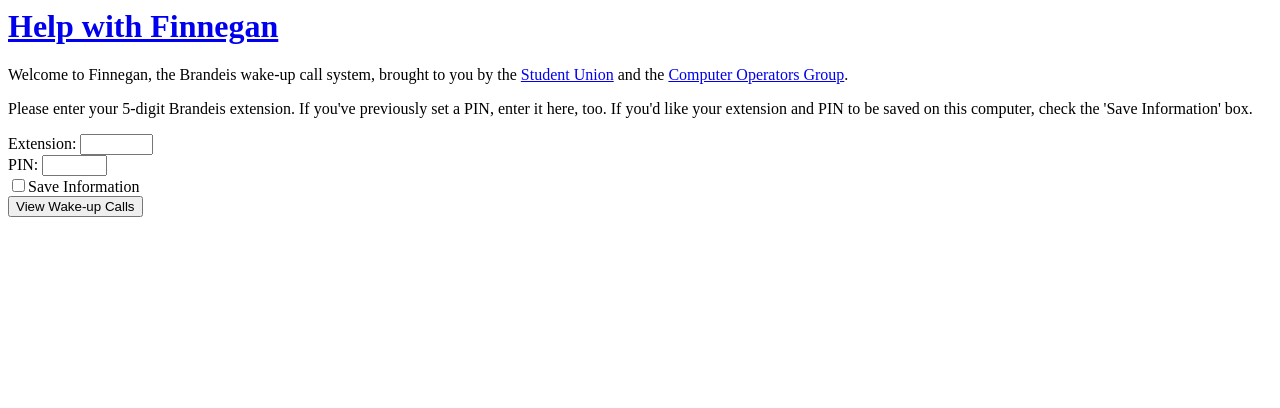
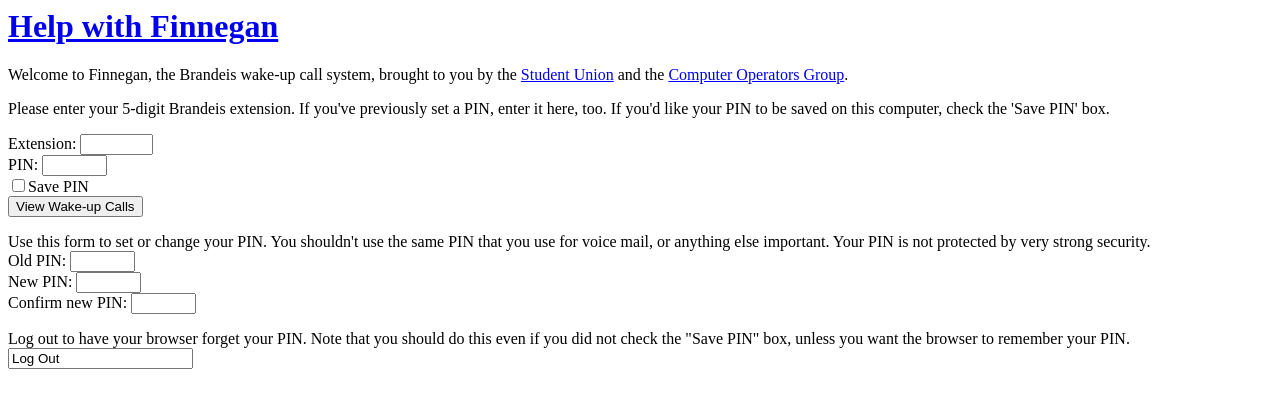
Before and after one commit to matthewg/Zevils, a PHP site: page / in a window 1280 px wide. Shown: the top 408 px of the page. Run offline with PHP 8.4, Linux system fonts and the light colour scheme.

Commit message:
Do PIN checking

```diff
--- a/finnegan/web/index.php
+++ b/finnegan/web/index.php
@@ -3,11 +3,47 @@
 require "db-connect.inc";
 require "template.inc";
 
+function db_error() {
+	echo preg_replace("/__ERROR__/", "Couldn't connect: " . mysql_error(), $TEMPLATE["db_error"]);
+	do_end();
+}
+
 function extension_ok($extension) {
 	if(preg_match('/^[69][0-9]{4}$/', $extension))
 		return 1;
-	else
+	else {
+		echo $TEMPLATE["extension_invalid"];
 		return 0;
+	}
+}
+
+function pin_ok($extension, $pin) {
+	if(!extension_ok($extension)) return 0;
+	if(!preg_match('/^[0-9]{0,4}$/', $pin)) {
+		echo $TEMPLATE["pin_invalid"];
+		return 0;
+	} else {
+		$result = mysql_query(sprintf("SELECT pin FROM prefs WHERE extension='%s'", $extension));
+		if(!$result) db_error();
+
+		$row = mysql_fetch_array($result, MYSQL_NUM);
+		if(!$row || !$row[0]) {
+			if($pin) {
+				echo $TEMPLATE["pin_empty"];
+				return 0;
+			} else {
+				return 1;
+			}
+		} else {
+			$goodpin = $row[0];
+			if($pin != $goodpin) {
+				echo $TEMPLATE["pin_error"];
+				return 0;
+			} else {
+				return 1;
+			}
+		}
+	}
 }
 
 // 22:00:04 -> 10:00 PM
@@ -80,14 +116,22 @@ function do_end() {
 $extension = "";
 $extension_ok = 0;
 if(isset($_COOKIE["finnegan-extension"])) $extension = $_COOKIE["finnegan-extension"];
-if(isset($_REQUEST["extension"])) $extension = $_REQUEST["extension"];
+if(isset($_POST["extension"])) $extension = $_POST["extension"];
+
+$pin = "";
+if(isset($_COOKIE["finnegan-pin"])) $pin = $_COOKIE["finnegan-pin"];
+if(isset($_POST["pin"])) $pin = $_POST["pin"];
+
 if($extension) {
-	$extension = preg_replace("/[^0-9]/", "", $extension);
-	if(extension_ok($extension)) {
+	if(extension_ok($extension) && pin_ok($extension, $pin)) {
 		$extension_ok = 1;
 		setcookie("finnegan-extension", $extension, time()+60*60*24*365);
+
+		if(isset($_POST["savepin"]) && $_POST["savepin"] == "1") {
+			setcookie("finnegan-pin", $pin, time()+60*60*24*365);
 		} else {
-		echo $TEMPLATE["extension_invalid"];
+			setcookie("finnegan-pin", $pin);
+		}
 	}
 }
 
@@ -100,18 +144,14 @@ if($extension_ok) {
 	echo $TEMPLATE["viewcalls_start"];
 
 	$dbh = get_dbh();
-	if(!$dbh) {
-		echo preg_replace("/__ERROR__/", "Couldn't connect: " . mysql_error(), $TEMPLATE["db_error"]);
-		do_end();
-	}
+	if(!$dbh) db_error();
+
 	printf('<input type="hidden" name="extension" value="%s">',
 		$extension);
 
 	$result = mysql_query("SELECT wake_id, time, message, date, std_weekdays, cur_weekdays, cal_type FROM wakes WHERE extension='$extension' ORDER BY time");
-	if(!$result) {
-		echo preg_replace("/__ERROR__/", "Invalid query: " . mysql_error(), $TEMPLATE["db_error"]);
-		do_end();
-	} else {
+	if(!$result) db_error();
+
 	$count = mysql_num_rows($result);
 	echo preg_replace("/__COUNT__/", $count, $TEMPLATE["wake_list_start"]);
 	while($count && ($row = mysql_fetch_assoc($result))) {
@@ -190,7 +230,6 @@ if($extension_ok) {
 		if($delete) echo "</span>";
 	}
 	echo $TEMPLATE["wake_list_end"];
-	}
 
 	mysql_close($dbh);
 } else {
--- a/finnegan/web/template.inc
+++ b/finnegan/web/template.inc
@@ -51,7 +51,7 @@
  *		Form parameters:
  *			extension: User's extension
  *			pin: User's PIN (4-digit number).  If the user did not previously have a PIN, and one is present here, a PIN will be set.  Otherwise, this must match the user's previously-set PIN.
- *			save: If this parameter is present, the user's PIN and extension will be saved in a cookie.
+ *			saveping: If this parameter is present, the user's PIN will be saved in a cookie.
  *			op: Either 'login' to log the user in, or 'forgotpin' to have the system call the user's extension and tell the user his/her PIN.
  *
  *	viewcalls_end: End of the 'view wake-up calls' page.  This will be called immediately before 'foot'.
@@ -94,7 +94,7 @@
  *
  *	Link to take the user to a documentation page. (docs.php)
  *
- *	Submitting to index.php with op='delcookie' will clear the user's saved PIN and extension.
+ *	Submitting to index.php with op='Log Out' will clear the user's saved PIN.
  *
  *	Submitting to index.php with op='setpin', and parameters 'oldpin', 'pin1', and 'pin2'
  *	will change the user's PIN.  oldpin must match the previous PIN, and pin1 and pin2
@@ -210,6 +210,17 @@ END_WAKE_LIST_END
 ,
 
 	"viewcalls_end" => <<<END_VIEWCALLS_END
+<p>
+Use this form to set or change your PIN.  You shouldn't use the same PIN that you use for voice mail, or anything else important.
+Your PIN is not protected by very strong security. <br />
+Old PIN: <input type="password" name="oldpin" size="5" length="4" /><br />
+New PIN: <input type="password" name="pin1" size="5" length="4" /><br />
+Confirm new PIN: <input type="password" name="pin2" size="5" length="4" /><br />
+<p>
+Log out to have your browser forget your PIN.  Note that you should do this even if you did
+not check the "Save PIN" box, unless you want the browser to remember your PIN.<br />
+<input method="submit" name="op" value="Log Out" />
+</p>
 </form>
 END_VIEWCALLS_END
 ,
@@ -226,11 +237,11 @@ Welcome to Finnegan, the Brandeis wake-up call system, brought to you by the <a
 and the <a href="http://www.brancog.org/">Computer Operators Group</a>.
 </p><p>
 Please enter your 5-digit Brandeis extension.  If you've previously set a PIN, enter it here, too.
-If you'd like your extension and PIN to be saved on this computer, check the 'Save Information' box.
+If you'd like your PIN to be saved on this computer, check the 'Save PIN' box.
 </p><p>
 Extension: <input type="text" name="extension" size="6" length="5" value="__EXTENSION__" /><br />
 PIN: <input type="password" name="pin" size="5" length="4" /><br />
-<input type="checkbox" name="save" value="1" />Save Information<br />
+<input type="checkbox" name="savepin" value="1" />Save PIN<br />
 <input type="submit" name="op" value="View Wake-up Calls" />
 </p>
 END_GET_EXTENSION
@@ -273,6 +284,14 @@ click the "Forgot PIN" button, and the system will call you with your PIN.
 END_PIN_ERROR
 ,
 
+	"pin_mismatch" => <<<END_PIN_MISMATCH
+<p class="error">
+The values you entered for 'New PIN' and 'Confirm New PIN' don't match.
+Please try again.
+</p>
+END_PIN_MISMATCH
+,
+
 	"pin_empty" => <<<END_PIN_EMPTY
 <p class="error">
 You have entered a PIN, but your extension doesn't have a PIN associated with it.
```
Lines whose indentation alone changed are shown as unchanged.
